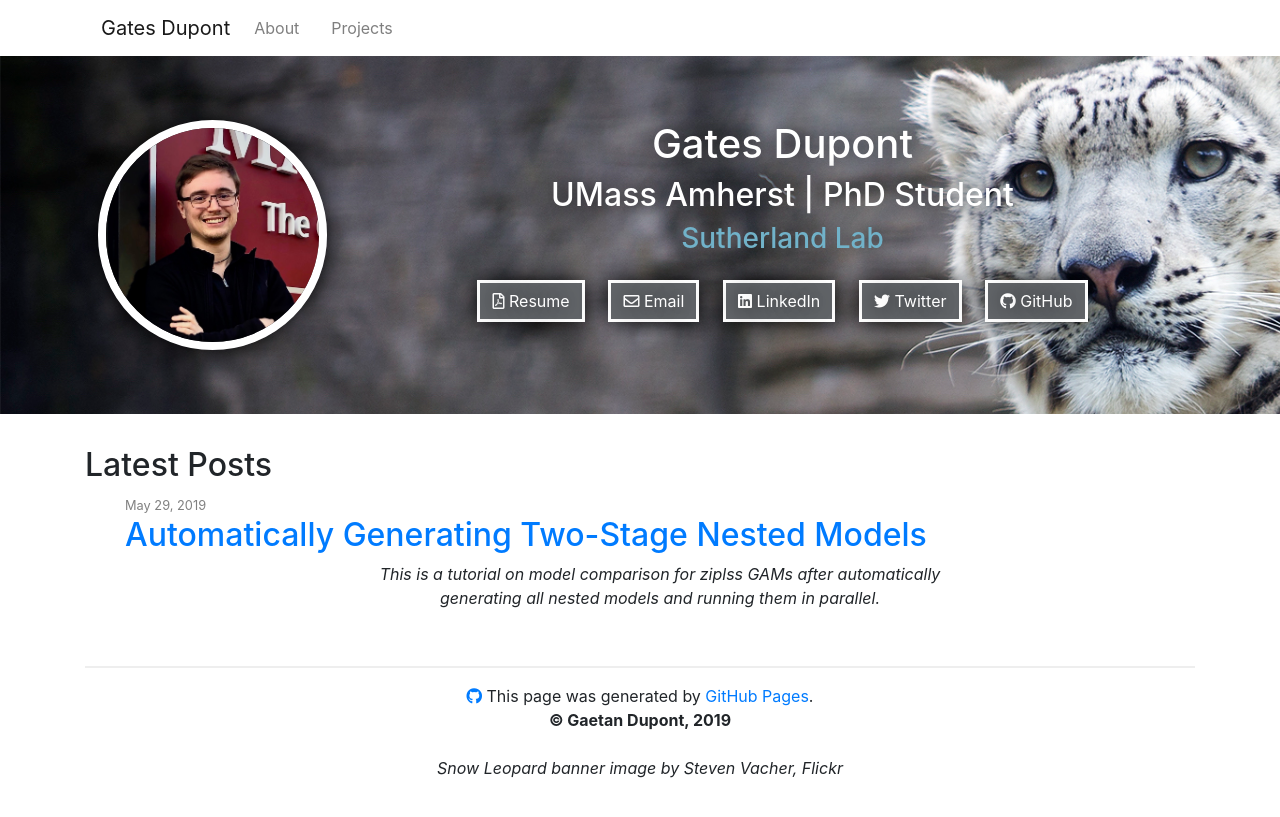
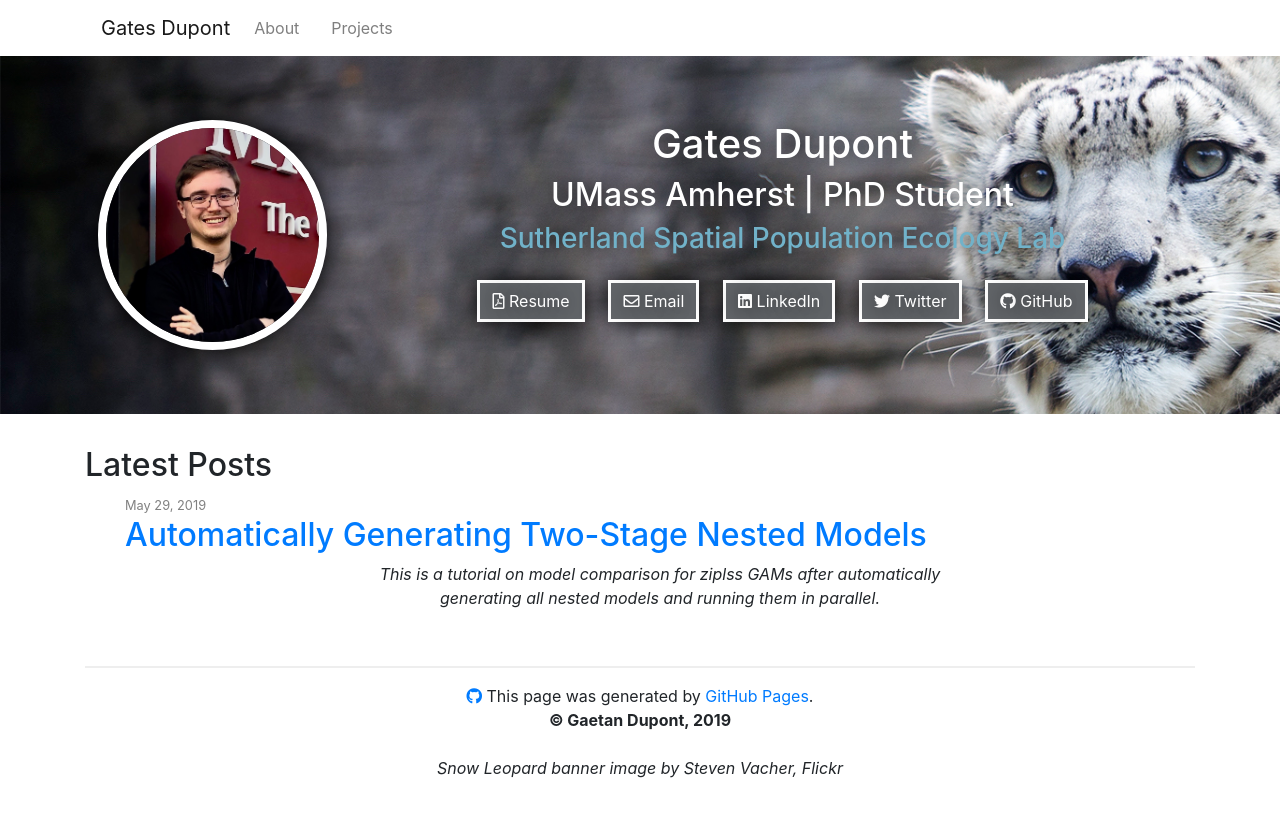
Before and after one commit to chrisyeh96/chrisyeh96.github.io, a Jekyll site: the page built from index.md, in a window 1280 px wide. Shown: the top 817 px of the page. Built offline with Jekyll 4.4.1, drawn with Linux system fonts in a browser that asks for light colours; nearby versions of some CDN libraries.

Commit message:
Update header.html

```diff
--- a/_includes/header.html
+++ b/_includes/header.html
@@ -11,7 +11,7 @@
       <div class="col-12 col-md-8 col-lg-9">
         <h1>Gates Dupont</h1>
         <h2>UMass Amherst | PhD Student</h2>
-        <h3><a href="https://www.sutherlandecology.com/" style="color:#71b2c9">Sutherland Lab</a></h3>
+        <h3><a href="https://www.sutherlandecology.com/" style="color:#71b2c9">Sutherland Spatial Population Ecology Lab</a></h3>
 
         <!-- Contact -->
         <ul class="contact list-inline banner-social-buttons">
```
